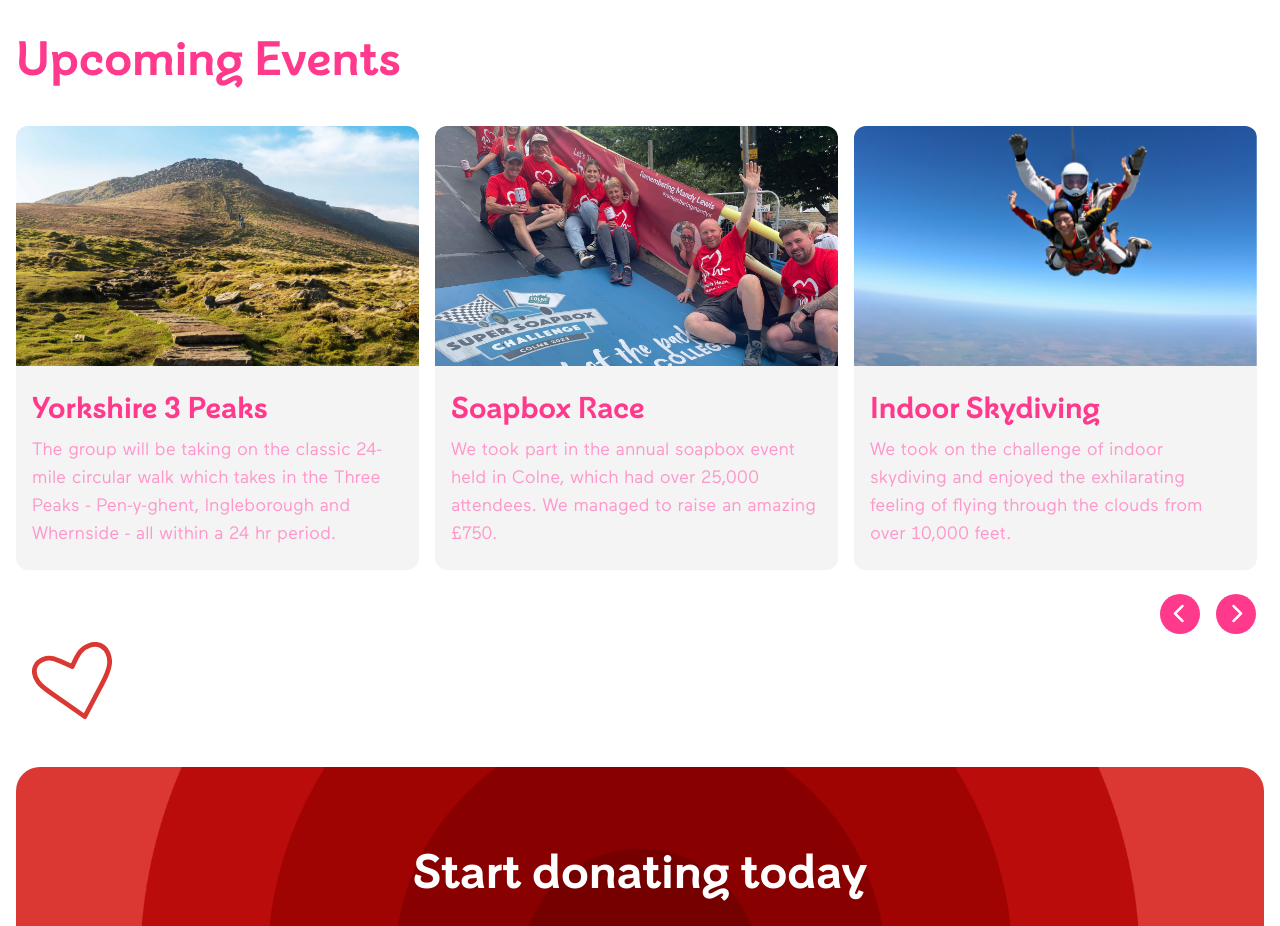
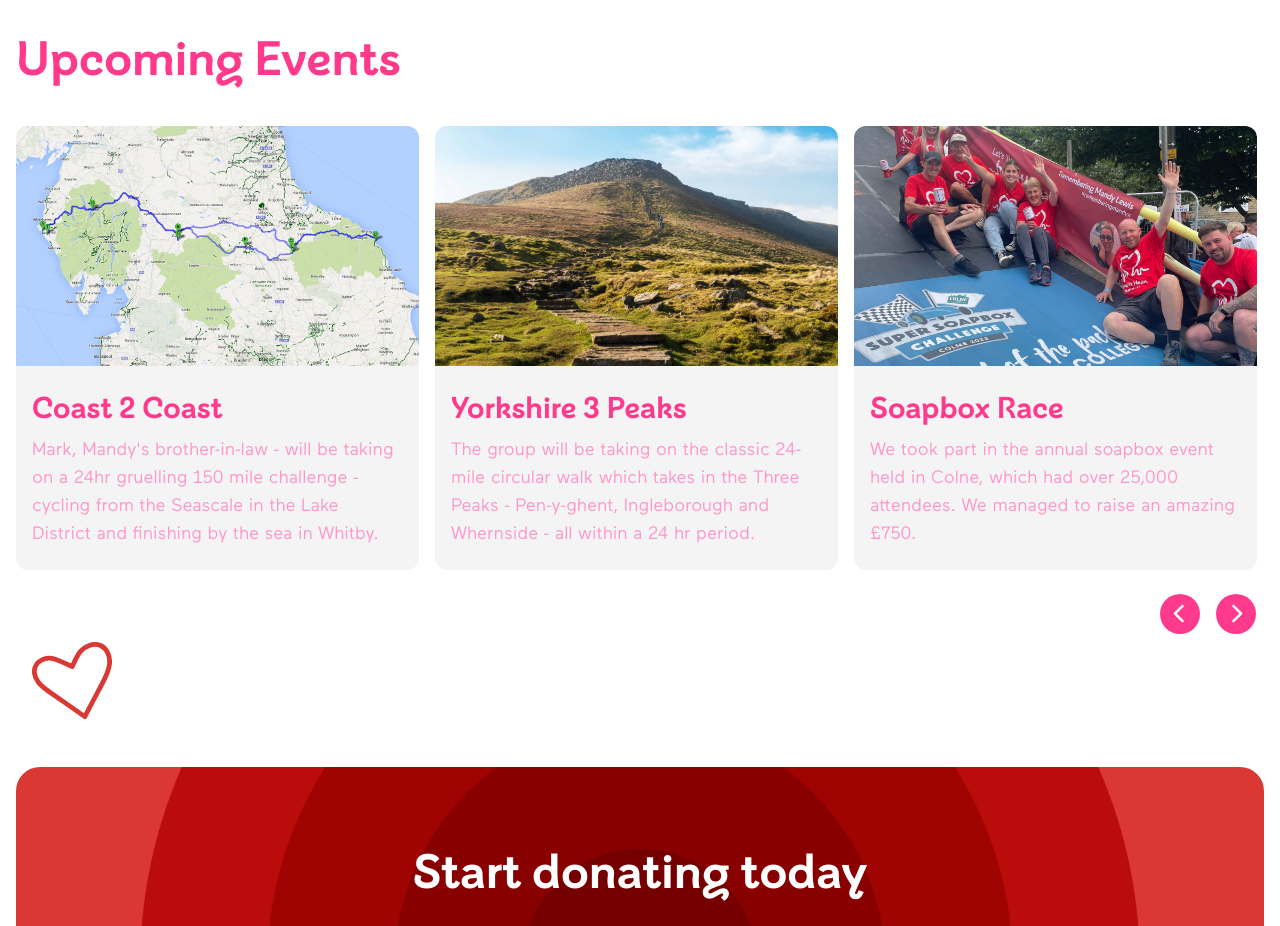
Before and after one commit to NiallColman49/mandy-lewis-foundation, a website: page index.html in a window 1280 px wide. Shown: the part 2740-3666 px from the top of the page. Drawn offline with nearby package versions, Linux system fonts and the light colour scheme.

Commit message:
coast 2 coast

```diff
--- a/index.html
+++ b/index.html
@@ -333,6 +333,27 @@
                     <div class="px-2">
                         <div class="h-[240px] rounded-t-xl overflow-hidden">
                             <img
+                                src="./assets/images/coast-2-coast.png"
+                                alt="Soapbox"
+                                class="object-cover object-center h-full w-full"
+                            />
+                        </div>
+                        <div
+                            class="py-6 px-4 bg-[#F4F4F4] rounded-b-xl min-h-[154px] lg:min-h-[204px]"
+                        >
+                            <h3 class="text-mlf-bright-pink">Coast 2 Coast</h3>
+                            <p class="pt-2 lg:pr-1 matched">
+                                Mark, Mandy's brother-in-law - will be taking on
+                                a 24hr gruelling 150 mile challenge - cycling
+                                from the Seascale in the Lake District and
+                                finishing by the sea in Whitby.
+                            </p>
+                        </div>
+                    </div>
+
+                    <div class="px-2">
+                        <div class="h-[240px] rounded-t-xl overflow-hidden">
+                            <img
                                 src="./assets/images/Yorkshire-three-peaks-challenge-5.jpeg"
                                 alt="Soapbox"
                                 class="object-cover object-center h-full w-full"
```
Also changed, not shown: assets/images/coast-2-coast.png (added).
